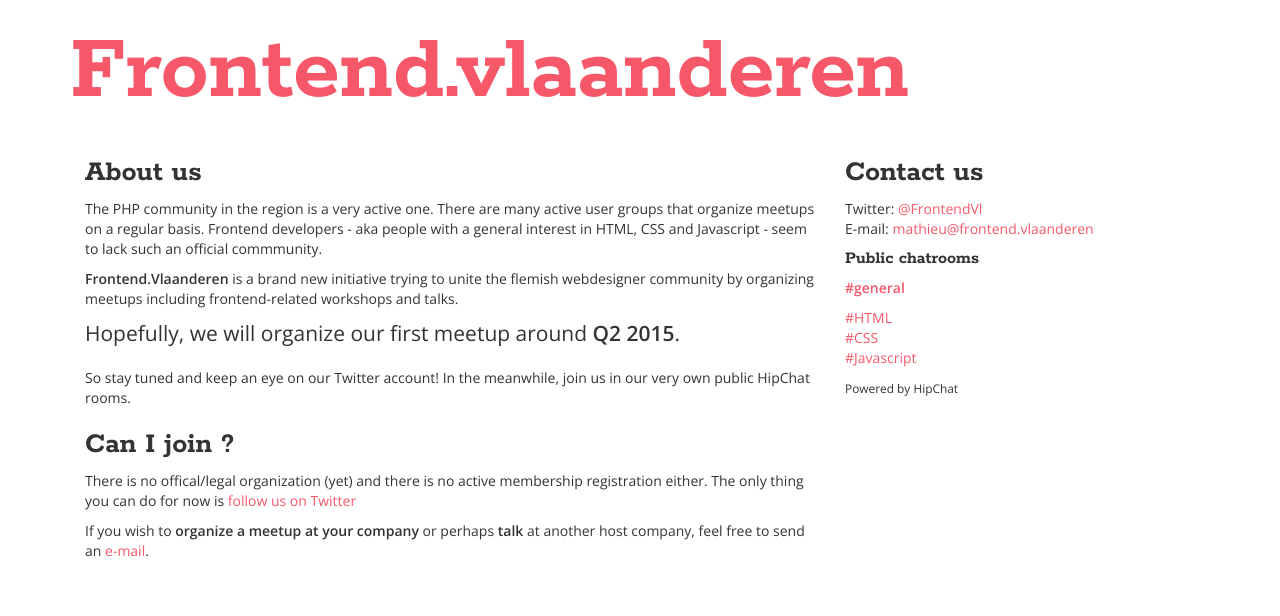
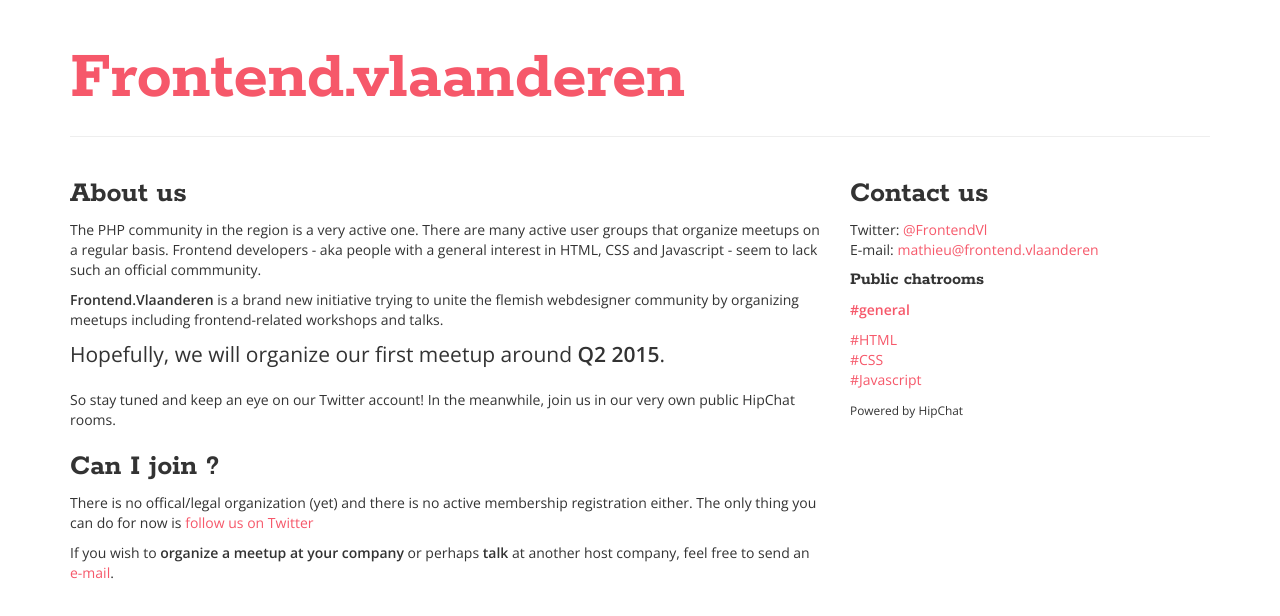
Before and after one commit to frontend-vlaanderen/frontend-vlaanderen.github.io, a website: page index.html in a window 1280 px wide. Drawn offline with nearby package versions, Linux system fonts and the light colour scheme.

Commit message:
Add Google Analytics + minor layout change

```diff
--- a/index.html
+++ b/index.html
@@ -8,8 +8,10 @@
 </head>
 <body>
 <div class="container">
-    <h1>Frontend.vlaanderen</h1>
-<div class="row-fluid">
+    <div class="page-header">
+        <h1>Frontend.vlaanderen</h1>
+    </div>
+<div class="row">
     <div class="col-sm-8">
         <h2>About us</h2>
         <p>The PHP community in the region is a very active one. There are many active user groups that organize meetups
@@ -46,5 +48,15 @@
     </div>
 </div>
 </div>
+<script>
+    (function(i,s,o,g,r,a,m){i['GoogleAnalyticsObject']=r;i[r]=i[r]||function(){
+        (i[r].q=i[r].q||[]).push(arguments)},i[r].l=1*new Date();a=s.createElement(o),
+            m=s.getElementsByTagName(o)[0];a.async=1;a.src=g;m.parentNode.insertBefore(a,m)
+    })(window,document,'script','//www.google-analytics.com/analytics.js','ga');
+
+    ga('create', 'UA-59200257-1', 'auto');
+    ga('send', 'pageview');
+
+</script>
 </body>
 </html>
--- a/resources/less/css-site.less
+++ b/resources/less/css-site.less
@@ -1,15 +1,12 @@
-body {
-    min-width: 480px;
-}
 @import "site/bootstrap.less";
 
 h1 {
     color: @brand-primary;
 }
-@media screen and (min-width: 480px)
+@media screen and (min-width: 768px)
 {
     h1 {
         font-size: 60px;
-        font-size: 7.5vw;
+        font-size: 5.5vw;
     }
 }
```
Also changed, not shown: css/site.css.
